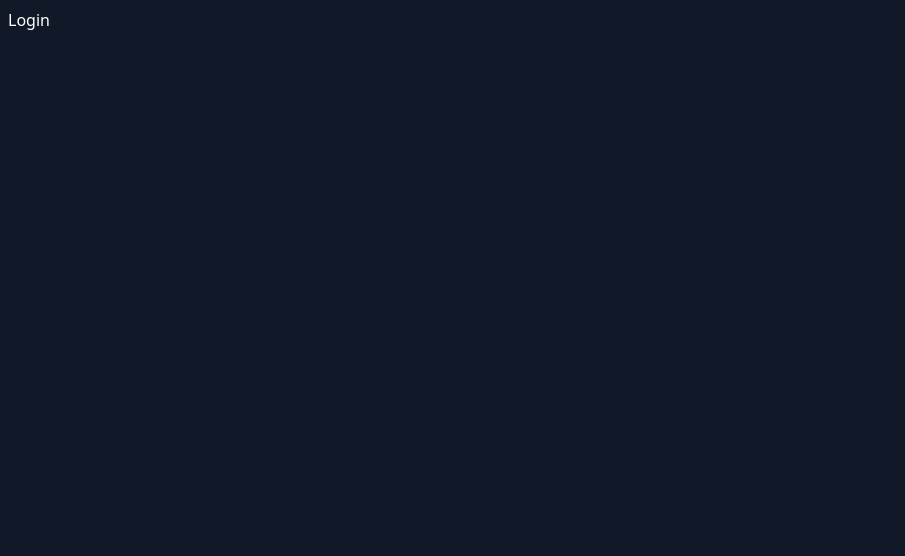
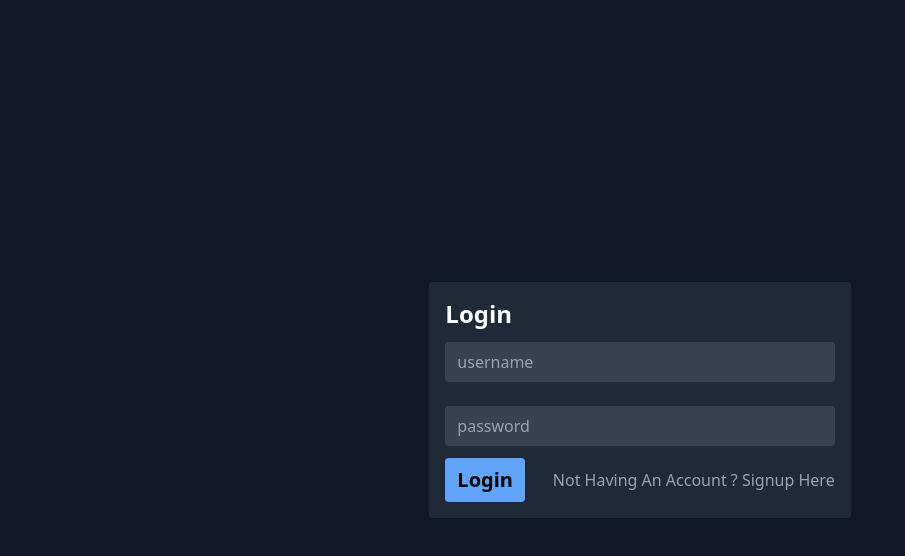
Before and after one commit to Ranjan-coder/TASK_MANAGEMENT, a React (Create React App) app in the folder frontend/: page /login in a window 1280 px wide. Shown: the top 556 px of the page, without its empty margins (0-905 px from the left). Built offline with nearby package versions, Linux system fonts and the light colour scheme.

Commit message:
Update Login.jsx

```diff
--- a/frontend/src/pages/Login.jsx
+++ b/frontend/src/pages/Login.jsx
@@ -1,8 +1,20 @@
 import React from 'react'
+import {Link} from 'react-router-dom'
 
 const Login = () => {
   return (
-    <div>Login</div>
+    <div className='h-[98vh] flex items-center justify-center '>
+        <div className='p-4 w-2/6 rounded bg-gray-800 '>
+        <div className='text-2xl font-semibold'>Login</div>
+        <input type='username' name='username' placeholder='username' className='bg-gray-700 px-3 py-2 my-3 w-full rounded'/>
+        <input type='password' name='password' placeholder='password' className='bg-gray-700 px-3 py-2 my-3 w-full rounded'/>
+          <div className='w-full flex items-center justify-between'>
+        <button className='bg-blue-400 text-xl font-semibold text-black px-3 py-2 rounded'>Login</button>
+            <Link to="/signup" className='text-gray-400 hover:text-gray-200' >Not Having An Account ? Signup Here</Link>
+          </div>
+        </div>
+
+    </div>
   )
 }
 
```
